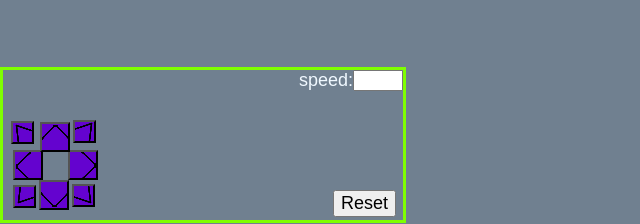
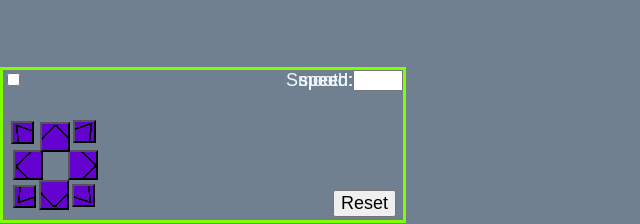
Before and after one commit to Serge-X/boxControl, a website: page dist/index.html in a window 1280 px wide. Shown: the part 573-797 px from the top of the page, 0-640 px from the left. Drawn offline with Linux system fonts and the light colour scheme.

Commit message:
added new state checkbox for animation

```diff
--- a/dist/index.html
+++ b/dist/index.html
@@ -19,7 +19,8 @@
         <button id="upleftMove"></button>
         <button id="downleftMove"></button>
         <input type="text" id="number"> <span>speed:</span>
-        <button id="Reset"> Reset </button>
+        <input type="checkbox" id="state"> <span>speed:</span>
+        <button id="Reset"> Reset </button> <span id="state">Smooth:</span>
     </div>
     <div id="versionHistory">
         <p id="versionTitle">Version History</p>
```
